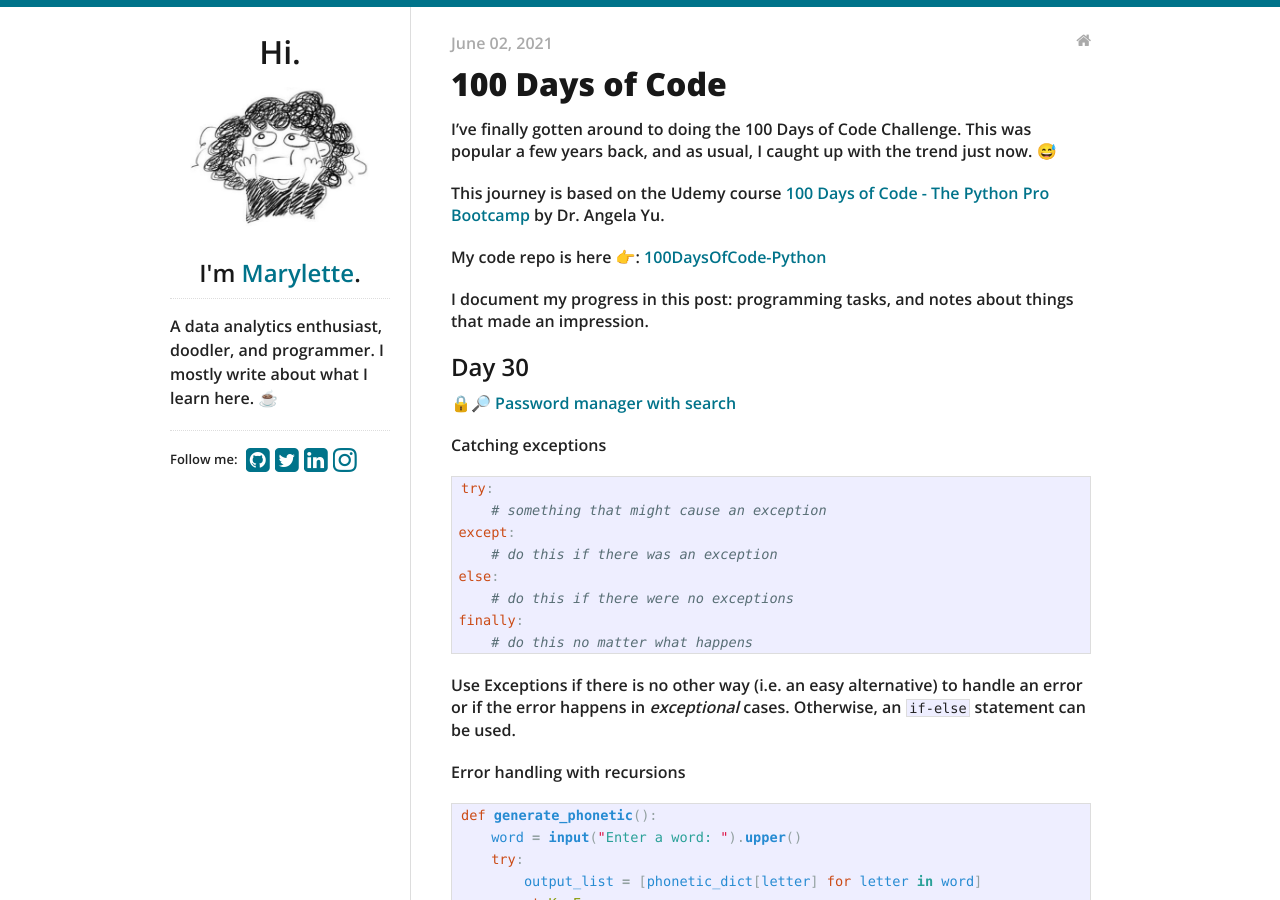
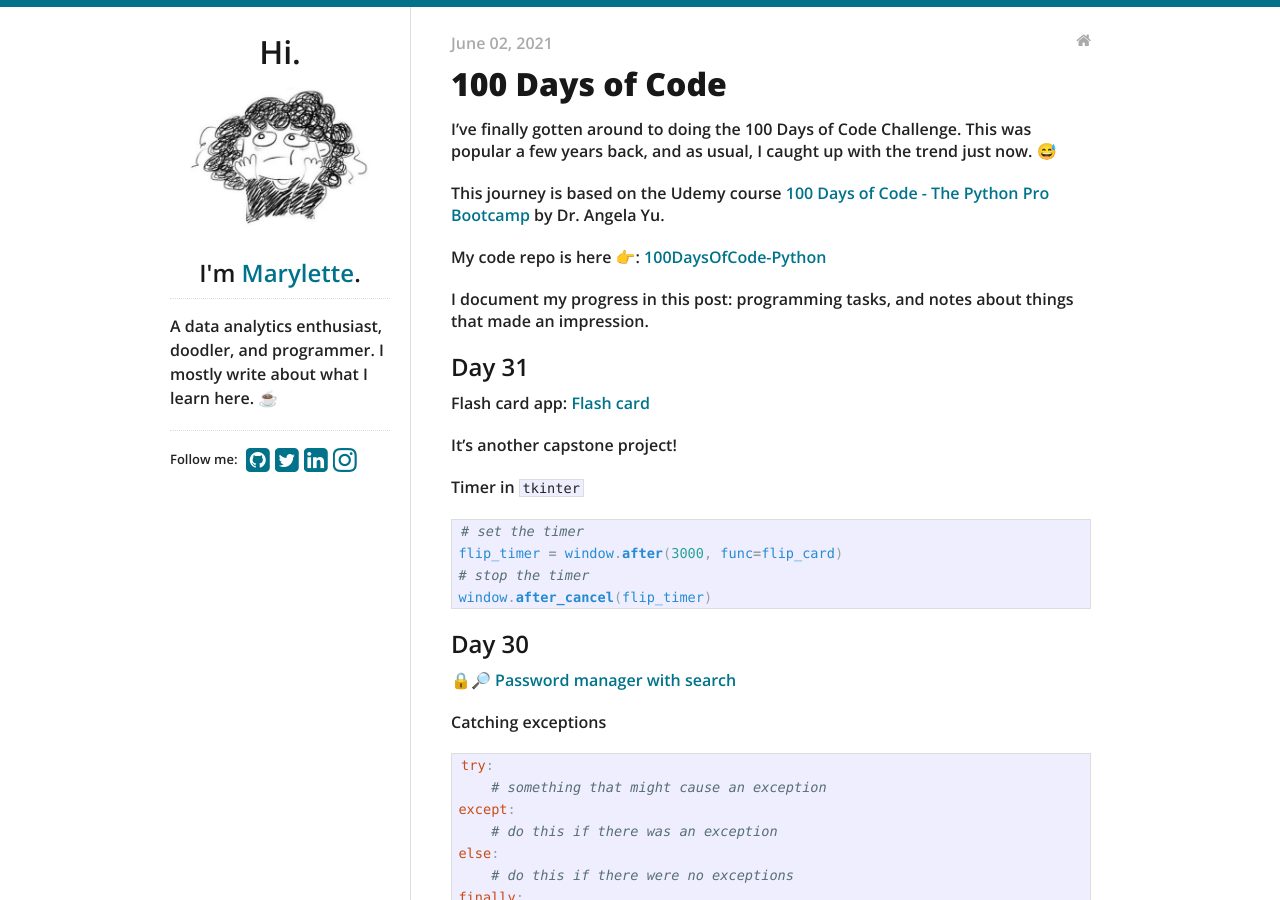
Before and after one commit to maryletteroa/maryletteroa.github.io, a Jekyll site: the page built from _posts/2021-06-02-hundred-days-of-python.md, in a window 1280 px wide and 900 px high. Built offline with Jekyll 4.4.1, drawn with Linux system fonts in a browser that asks for light colours.

Commit message:
update with day 31 (capstone) - flip card

````diff
--- a/_posts/2021-06-02-hundred-days-of-python.md
+++ b/_posts/2021-06-02-hundred-days-of-python.md
@@ -12,6 +12,20 @@
 My code repo is here 👉: [100DaysOfCode-Python](https://github.com/maryletteroa/100DaysOfCode-Python)
 
 I document my progress in this post: programming tasks, and notes about things that made an impression.
+
+## Day 31
+
+Flash card app: [Flash card](https://replit.com/@maryletteroa/flash-card)
+
+It's another capstone project!
+
+Timer in `tkinter`
+```python
+# set the timer
+flip_timer = window.after(3000, func=flip_card)
+# stop the timer
+window.after_cancel(flip_timer)
+```
 
 ## Day 30
 
````
